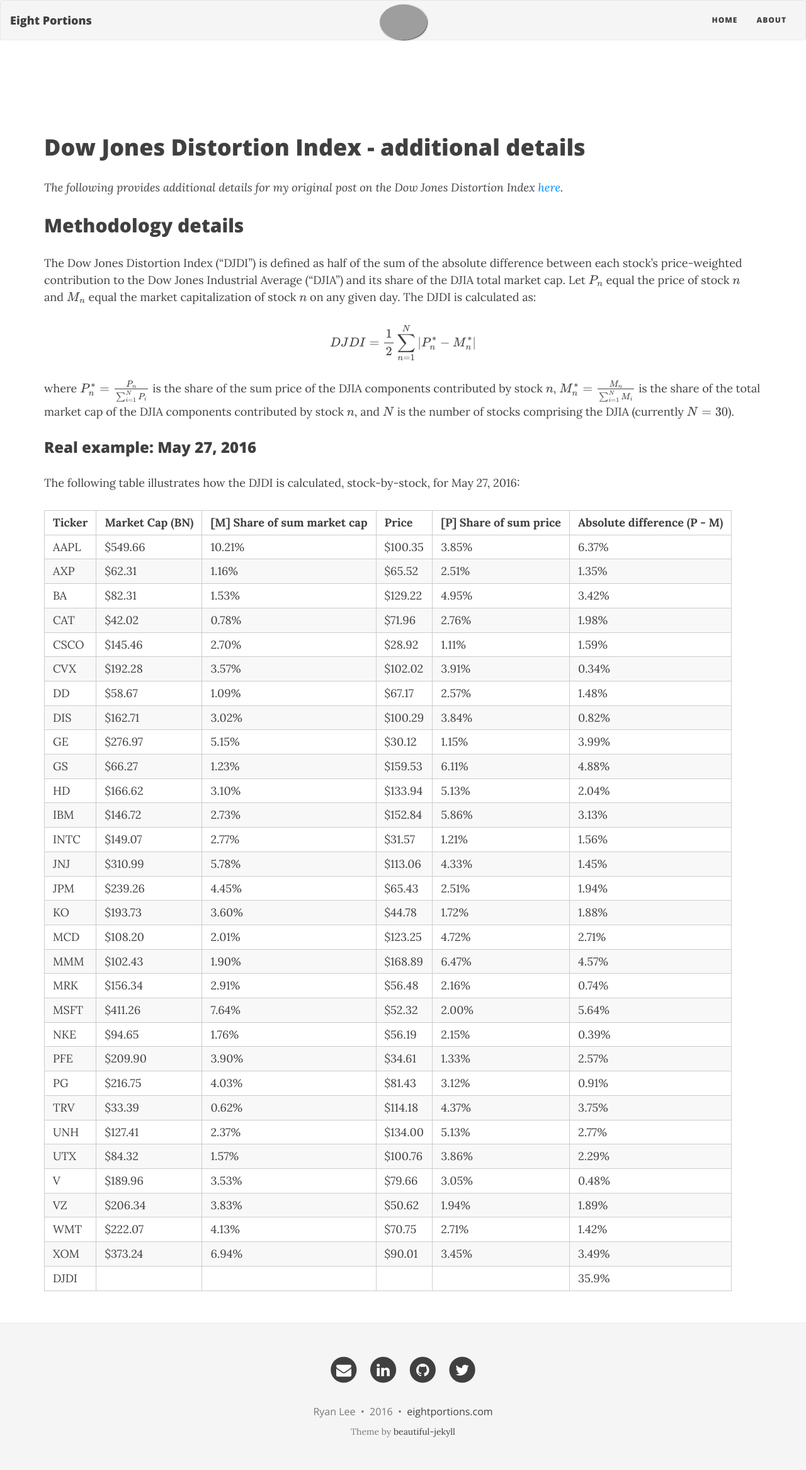
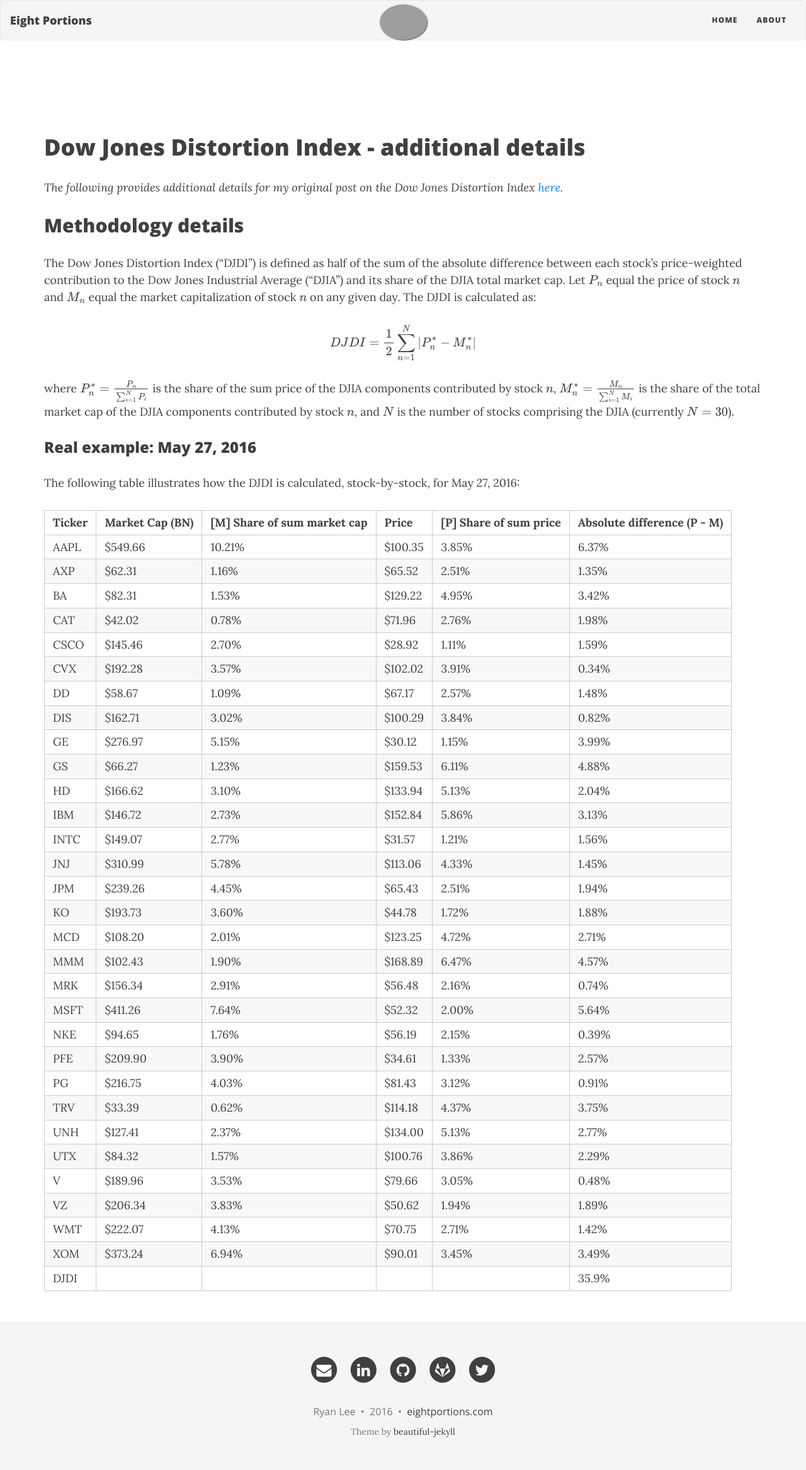
Before and after one commit to rtlee9/rtlee9.github.io, a Jekyll site: the page built from references/DJDI_methodology.md, in a window 1280 px wide. Shown: the whole page at 63% size. Built offline with Jekyll 4.4.1, drawn with Linux system fonts in a browser that asks for light colours; nearby versions of some CDN libraries; formulas are drawn with MathJax 3; grey boxes are pictures that could not be loaded.

Commit message:
Add GitLab link / icon to footer

```diff
--- a/_config.yml
+++ b/_config.yml
@@ -31,6 +31,7 @@
   email: "info@eightportions.com"
   facebook:
   github: rtlee9
+  gitlab: rtlee
   twitter: eightportions
   linkedin: in/ryan-lee-087aa630
   # stackoverflow: yourlink
@@ -42,6 +43,7 @@
   email: true
   twitter: true
   github: true
+  gitlab: true
   linkedin: true
   stackoverflow: false
 
--- a/_includes/footer.html
+++ b/_includes/footer.html
@@ -43,6 +43,18 @@
             </a>
           </li>
           {% endif %}
+
+          {% if site.author.gitlab and site.footer-links-active.gitlab %}
+          <li>
+            <a href="https://gitlab.com/{{ site.author.gitlab }}" title="GitLab">
+              <span class="fa-stack fa-lg">
+                <i class="fa fa-circle fa-stack-2x"></i>
+                <i class="fa fa-gitlab fa-stack-1x fa-inverse"></i>
+              </span>
+            </a>
+          </li>
+          {% endif %}
+
 		  {% if site.author.twitter and site.footer-links-active.twitter %}
           <li>
             <a href="https://twitter.com/{{ site.author.twitter }}" title="Twitter">
```
